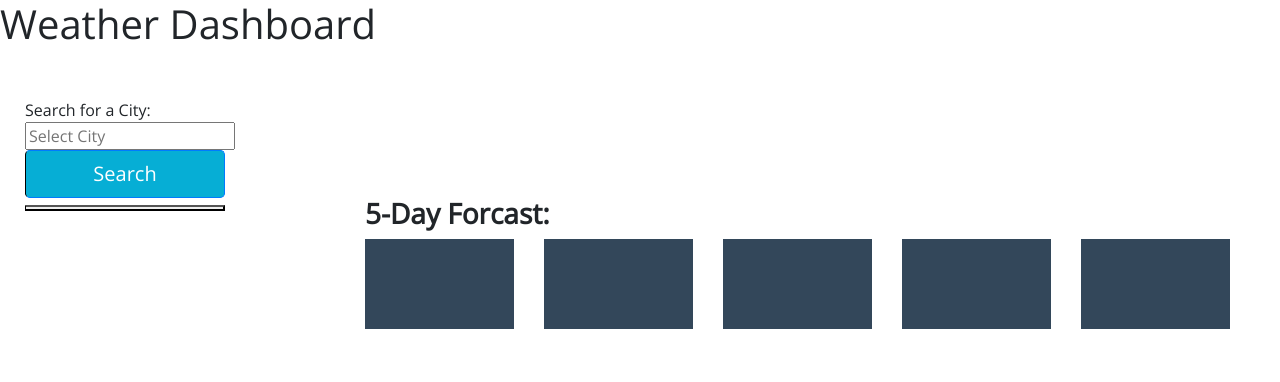
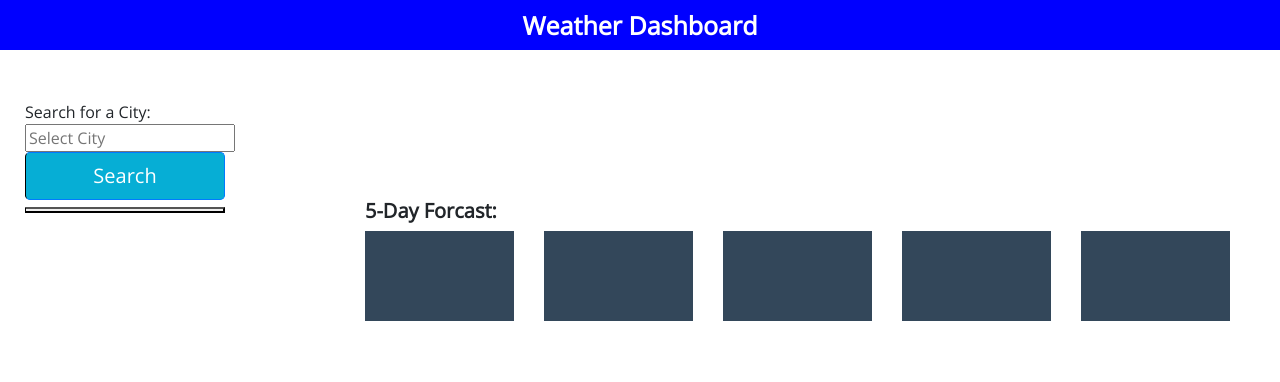
Before and after one commit to chellesjord/weather-app, a plain HTML site: page index.html in a window 1280 px wide. Drawn offline with nearby package versions, Linux system fonts and the light colour scheme.

Commit message:
updated README

```diff
--- a/assets/css/style.css
+++ b/assets/css/style.css
@@ -6,6 +6,15 @@ body {
 
 div {
     padding: 25px;
+}
+
+.dashboardHead {
+    color: white;
+    background-color: blue;
+    padding: 10px;
+    font-size: 25px;
+    font-weight: bolder;
+    text-align: center;
 }
 
 .dayBlock {
@@ -23,6 +32,11 @@ div {
 .time-block{
     text-align: center;
     border-radius: 15px;
+}
+
+.forecast {
+    font-size: 20px;
+    font-weight: bold;
 }
 
 .searchBtn, .pastCityBtn {
--- a/assets/js/script.js
+++ b/assets/js/script.js
@@ -20,6 +20,7 @@ var formSubmitHandler = function (event) {
     } else {
         alert("Please enter a city")
     }
+    saveCityHistory()
 };
 
 var getCityDayForcast = function (cityName) {
@@ -119,5 +120,9 @@ var getCityWeekForcast = function (cityName) {
         });
 };
 
+var saveCityHistory = function () {
+    localStorage.setItem("cityHistory", JSON.stringify(cityHistory));
+    console.log(cityHistory);
+}
 //add event listeners to search
 cityFormEl.addEventListener("submit", formSubmitHandler);
--- a/index.html
+++ b/index.html
@@ -15,10 +15,7 @@
 
 <body>
     <header>
-        <h1 class="display-7">Weather Dashboard</h1>
-        <!-- <p id="currentDay" class="lead">
-            <span id="date"></span>
-        </p> -->
+        <h1 class="dashboardHead">Weather Dashboard</h1>
     </header>
     <div class="row form-group">
         <!--search column-->
@@ -43,7 +40,7 @@
             </div>
             <!--future forcast-->
             <div class="row futureDayForecast" id="futureForcast-search-term">
-                <h3 class="col-12"><strong>5-Day Forcast:</strong></h3>
+                <h3 class="forecast col-12"><strong>5-Day Forcast:</strong></h3>
                 <div class="col-2 forcastDays" id="futureForcast-container">
                     <p class="date" id="fdate1"></p>
                     <img class="weatherIcon"id="img1"></img>
```
Also changed, not shown: assets/Screenshot.JPG (added), 1 other file.
